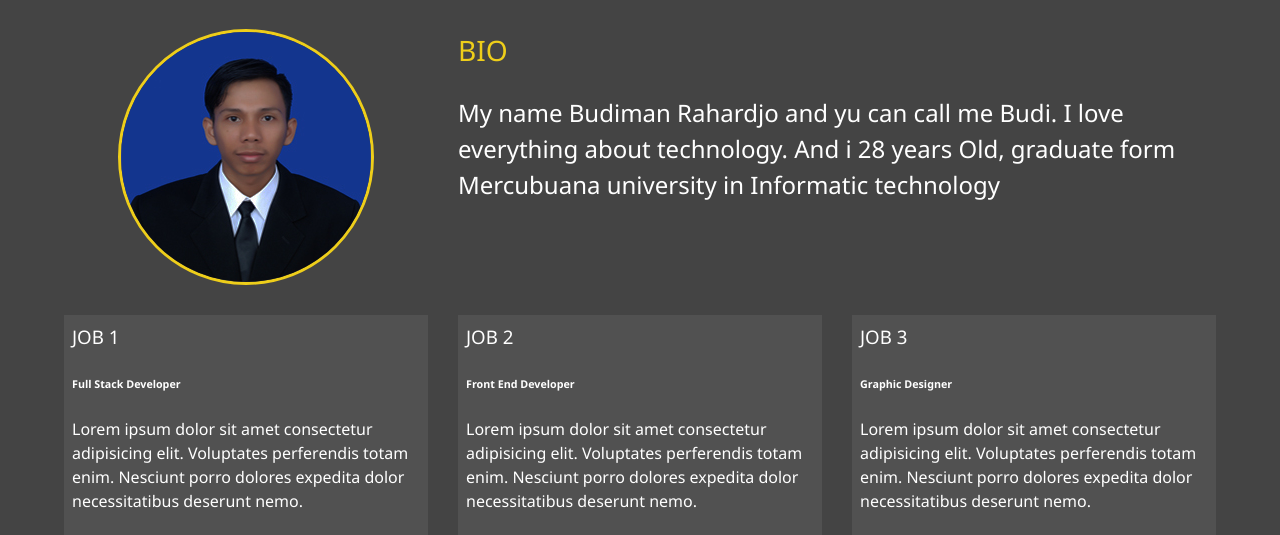
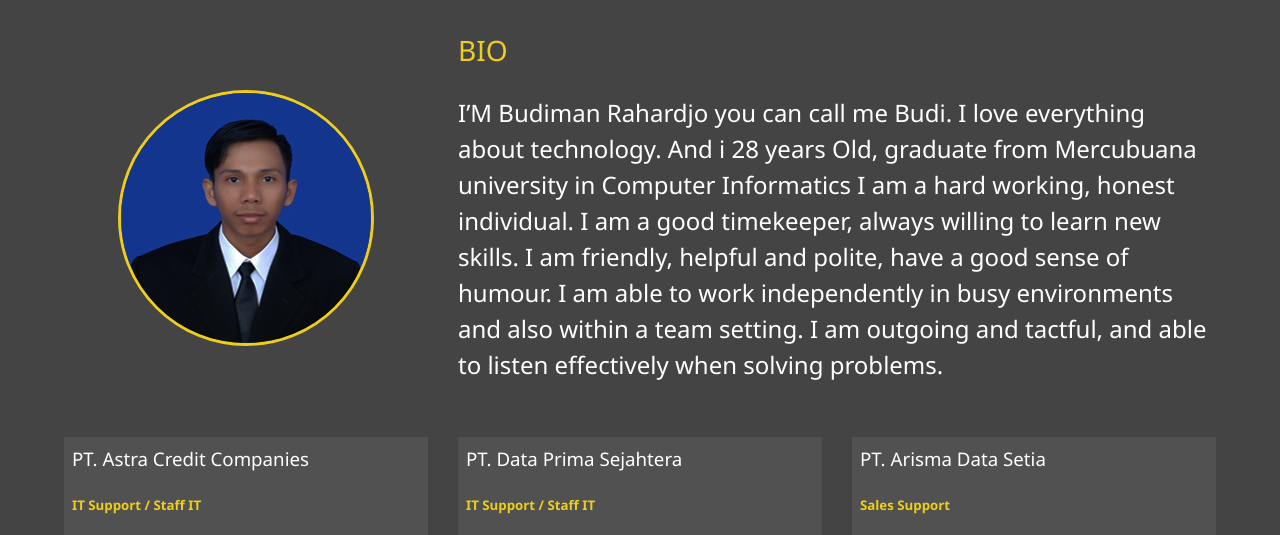
Before and after one commit to budimanr3101/mycv, a website: page dist/about.html in a window 1280 px wide. Shown: the part 253-788 px from the top of the page. Drawn offline with Linux system fonts and the light colour scheme.

Commit message:
Update minor

```diff
--- a/dist/about.html
+++ b/dist/about.html
@@ -37,7 +37,7 @@
         </li>
         <li class="nav-item">
           <a href="work.html" class="nav-link">
-            My Work
+            My Sertification / Portofolio
           </a>
         </li>
         <li class="nav-item">
@@ -62,34 +62,34 @@
 
       <div class="bio">
         <h3 class="text-secondary">BIO</h3>
-        <p>My name Budiman Rahardjo and yu can call me Budi. I love everything about technology. And i 28 years Old,
-          graduate form Mercubuana university in
-          Informatic technology
+        <p>I’M Budiman Rahardjo you can call me Budi. I love everything about technology. And i 28 years Old, graduate
+          from Mercubuana university in Computer Informatics I am a hard working, honest individual. I am a good
+          timekeeper, always willing to learn new skills. I am friendly, helpful and polite, have a good sense of
+          humour. I am able to work independently in busy environments and also within a team setting. I am outgoing
+          and tactful, and able to listen effectively when solving problems.
         </p>
       </div>
 
       <div class="job job-1">
-        <h3>JOB 1</h3>
-        <h6>Full Stack Developer</h6>
-        <p>Lorem ipsum dolor sit amet consectetur adipisicing elit. Voluptates perferendis totam enim. Nesciunt porro
-          dolores
-          expedita dolor necessitatibus deserunt nemo.</p>
+        <h3>PT. Astra Credit Companies</h3>
+        <h5 style="color: #eece1a">IT Support / Staff IT</h5>
+        <p>Ensure that the computer used by the user can function normally / run as it should and responsible for
+          supporting machines such as printers, scanners and ETC.
+          And also to check and repair if at any time there is a problem on the user's computer network.</p>
       </div>
 
       <div class="job job-2">
-        <h3>JOB 2</h3>
-        <h6>Front End Developer</h6>
-        <p>Lorem ipsum dolor sit amet consectetur adipisicing elit. Voluptates perferendis totam enim. Nesciunt porro
-          dolores
-          expedita dolor necessitatibus deserunt nemo.</p>
+        <h3>PT. Data Prima Sejahtera</h3>
+        <h5 style="color: #eece1a">IT Support / Staff IT</h5>
+        <p>Ensure that the computer used by the user can function normally / run as it should and responsible for
+          supporting machines such as printers, scanners and ETC.
+          And also to check and repair if at any time there is a problem on the user's computer network.</p>
       </div>
 
       <div class="job job-3">
-        <h3>JOB 3</h3>
-        <h6>Graphic Designer</h6>
-        <p>Lorem ipsum dolor sit amet consectetur adipisicing elit. Voluptates perferendis totam enim. Nesciunt porro
-          dolores
-          expedita dolor necessitatibus deserunt nemo.</p>
+        <h3>PT. Arisma Data Setia</h3>
+        <h5 style="color: #eece1a">Sales Support</h5>
+        <p>Help sales sell solidworks products and introduce Solidworks to potential customers.</p>
       </div>
     </div>
   </main>
```
Also changed, not shown: dist/contact.html (+6 -2 lines), dist/index.html (+8 -8 lines), dist/work.html (+1 -1 lines).
